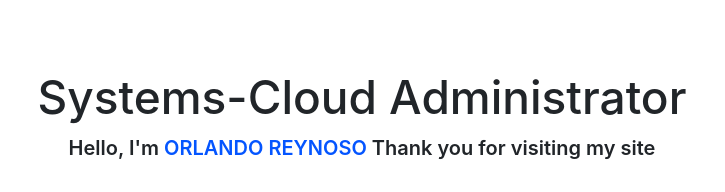
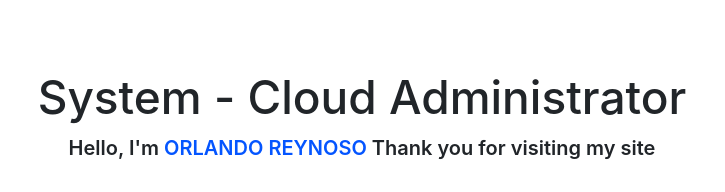
Before and after one commit to orlan2y3/SysAdmin, a plain HTML site: page index.html in a window 1280 px wide. Shown: the part 156-348 px from the top of the page, 278-1003 px from the left. Drawn offline with Linux system fonts and the light colour scheme.

Commit message:
Update index.html

```diff
--- a/index.html
+++ b/index.html
@@ -50,7 +50,7 @@
     <div id="" class="container">
       <div class="row text-center justify-content-center">
         <div class="col-12">
-          <h1 class="wow bounceInLeft slow title">Systems-Cloud Administrator</h1>
+          <h1 class="wow bounceInLeft slow title">System - Cloud Administrator</h1>
           <p class="wow bounceInRight slow">Hello, I'm <span class="text-primary text-uppercase">Orlando Reynoso
             </span>Thank
             you
```
